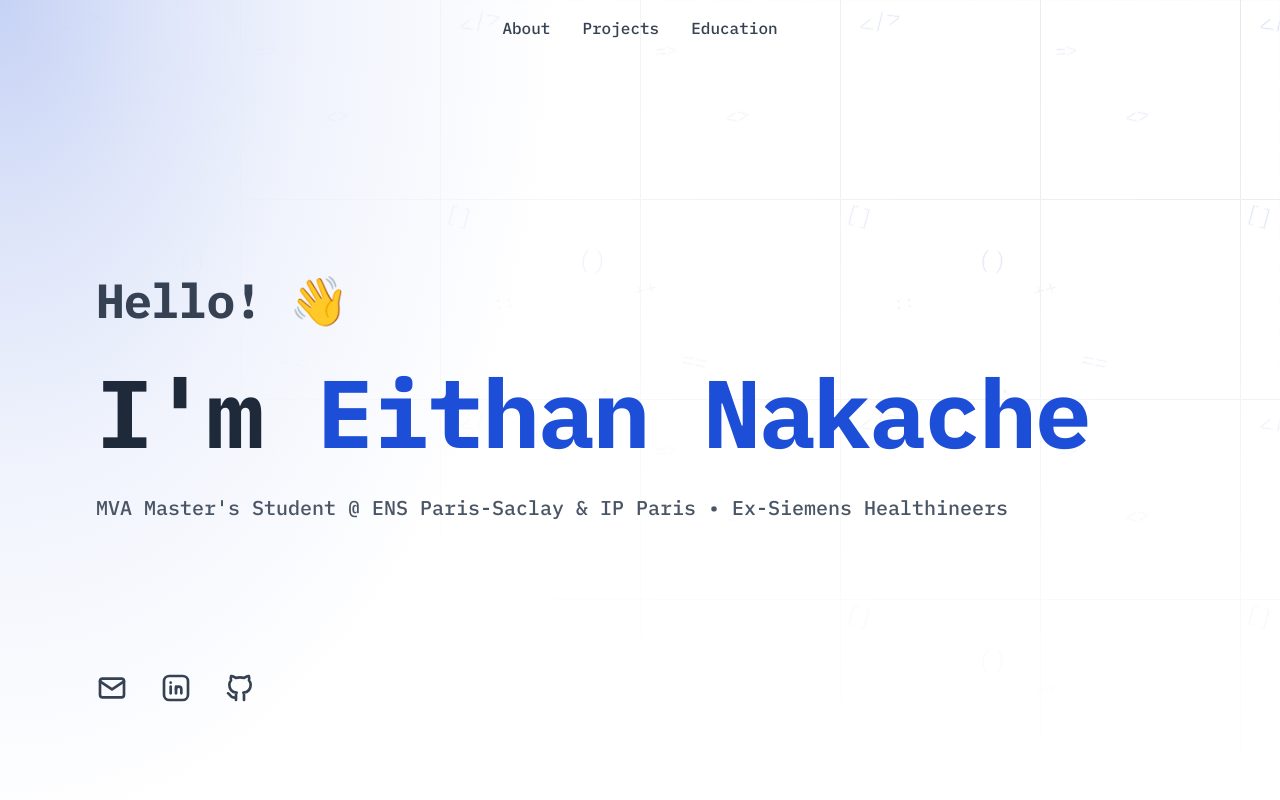
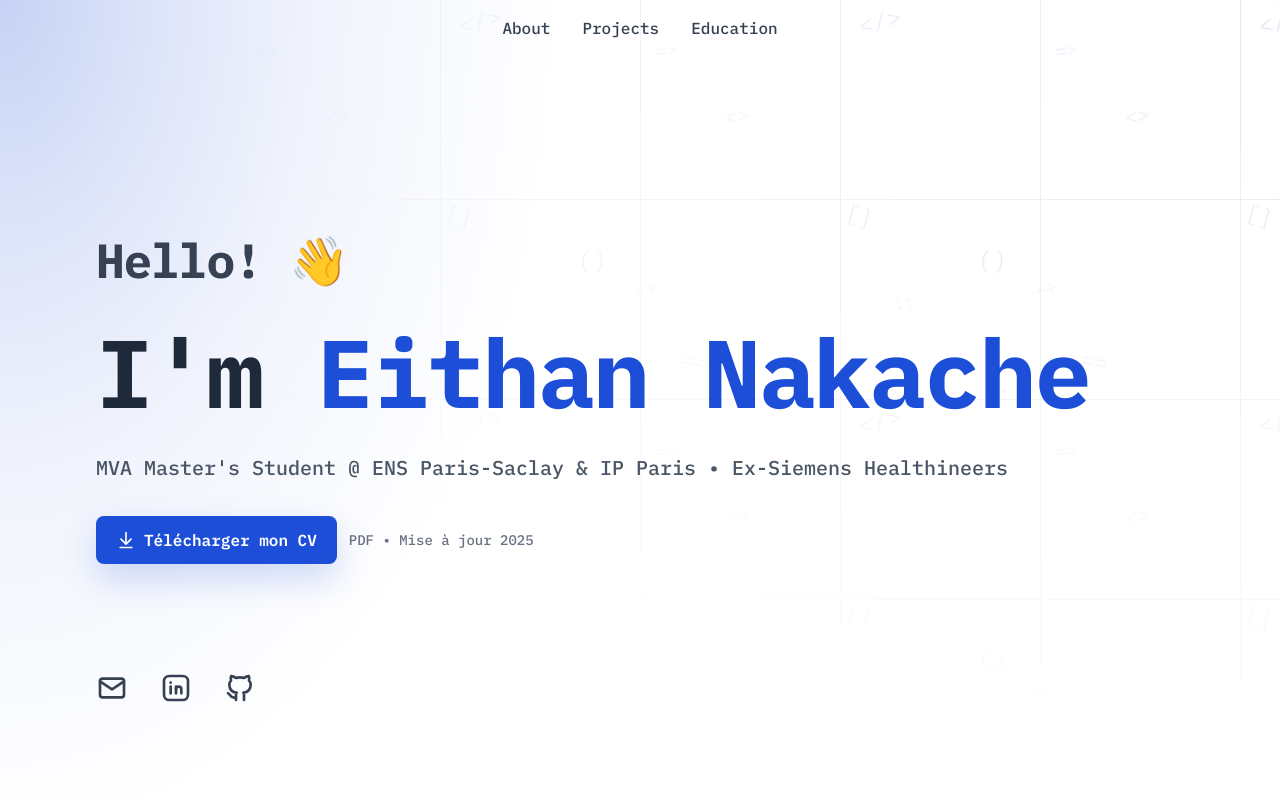
Before and after one commit to eithannak29/Portefolio, an Astro site: page / in a window 1280 px wide. Shown: the top 800 px of the page. Built offline with nearby package versions, Linux system fonts and the light colour scheme; Astro itself is replaced by a stand-in of ours.

Commit message:
Add resume download button

```diff
--- a/src/components/Hero.astro
+++ b/src/components/Hero.astro
@@ -148,10 +148,40 @@ import { siteConfig } from "../config";
       >
         {siteConfig.title}
       </p>
+      {
+        siteConfig.resumeUrl && (
+          <div class="mt-6 sm:mt-8 flex flex-wrap items-center gap-3 animate-fade-in animation-delay-600">
+            <a
+              href={siteConfig.resumeUrl}
+              download
+              class="inline-flex items-center gap-2 rounded-lg bg-[var(--accent-color)] px-5 py-3 text-sm sm:text-base font-semibold text-white shadow-lg transition transform hover:-translate-y-0.5 hover:shadow-xl focus-visible:outline focus-visible:outline-2 focus-visible:outline-offset-2 focus-visible:outline-[var(--accent-color)]"
+              style={`box-shadow: 0 15px 35px ${siteConfig.accentColor}33;`}
+            >
+              <svg
+                xmlns="http://www.w3.org/2000/svg"
+                width="20"
+                height="20"
+                viewBox="0 0 24 24"
+                fill="none"
+                stroke="currentColor"
+                stroke-width="2"
+                stroke-linecap="round"
+                stroke-linejoin="round"
+              >
+                <path d="M12 3v12" />
+                <path d="M6 11l6 6 6-6" />
+                <path d="M5 21h14" />
+              </svg>
+              Télécharger mon CV
+            </a>
+            <span class="text-xs sm:text-sm font-medium text-gray-500">PDF • Mise à jour 2025</span>
+          </div>
+        )
+      }
     </div>
   </div>
   <div
-    class="absolute bottom-0 left-0 right-0 p-8 sm:p-12 md:p-24 flex gap-x-4 sm:gap-x-6 md:gap-x-8 text-gray-700 animate-fade-in animation-delay-600"
+    class="absolute bottom-0 left-0 right-0 p-8 sm:p-12 md:p-24 flex gap-x-4 sm:gap-x-6 md:gap-x-8 text-gray-700 animate-fade-in animation-delay-800"
   >
     {
       siteConfig.social?.email && (
@@ -302,4 +332,8 @@ import { siteConfig } from "../config";
   .animation-delay-600 {
     animation-delay: 0.6s;
   }
+
+  .animation-delay-800 {
+    animation-delay: 0.8s;
+  }
 </style>
--- a/src/config.ts
+++ b/src/config.ts
@@ -4,6 +4,7 @@ export const siteConfig = {
   description:
     "MVA student (2025–2026). Ex-Siemens Healthineers (Cardiovascular AI). Applied AI & multimodal ML.",
   accentColor: "#1d4ed8",
+  resumeUrl: "/resume.pdf",
   social: {
     email: "eithannakache@gmail.com",
     linkedin: "https://www.linkedin.com/in/eithannakache/",
```
Also changed, not shown: 2 other files.
